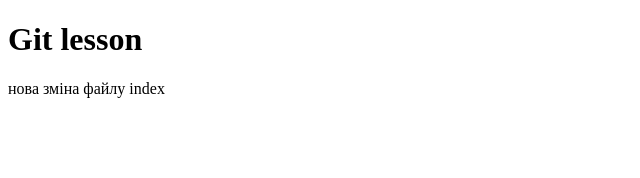
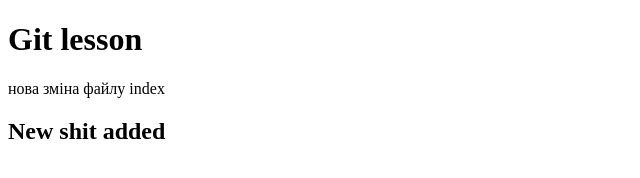
Before and after one commit to VitaliyPalyushok/Tryit, a plain HTML site: page index.html in a window 1280 px wide. Shown: the whole page, without its empty margins (0-640 px from the left). Drawn offline with Linux system fonts and the light colour scheme.

Commit message:
second commit-changed index.html

```diff
--- a/index.html
+++ b/index.html
@@ -6,5 +6,6 @@
 <body>
 <h1>Git lesson</h1>
 <p>нова зміна файлу index</p>
+<h2>New shit added</h2>
 </body>
 </html>
```
